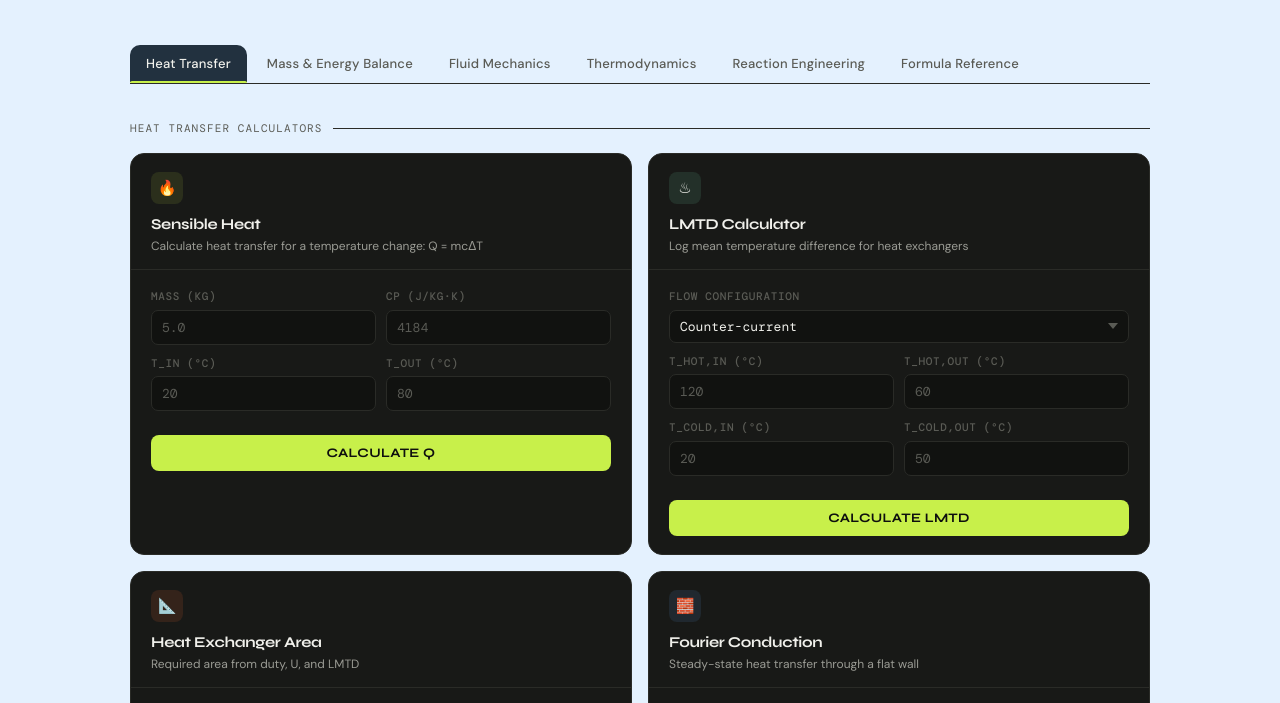
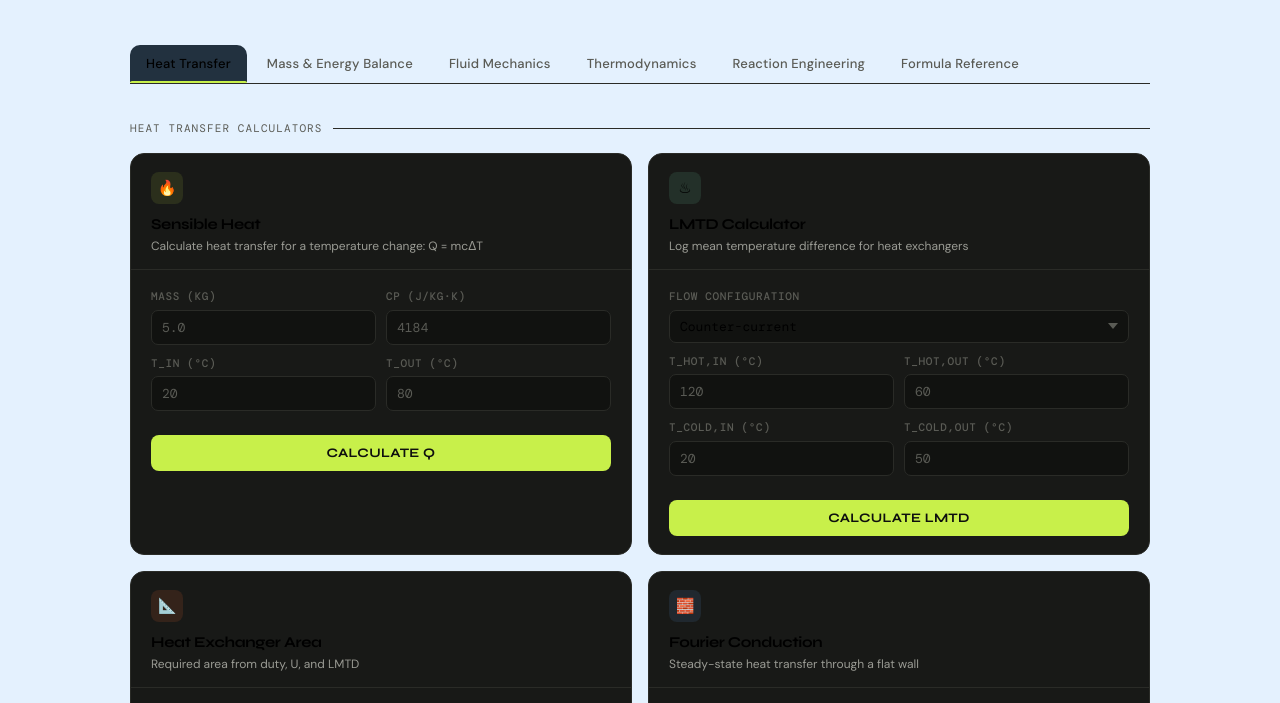
Before and after one commit to ldenucci2234234/chemeHub, a plain HTML site: page index.html in a window 1280 px wide. Shown: the part 305-1008 px from the top of the page. Drawn offline with nearby package versions, Linux system fonts and the light colour scheme.

Commit message:
Update index.html

```diff
--- a/index.html
+++ b/index.html
@@ -14,7 +14,7 @@
     --accent: #c8f04a;
     --accent2: #7fffc4;
     --accent3: #ff6b35;
-    --text: #f0f0eb;
+    --text: #000000;
     --text2: #9a9b94;
     --text3: #5a5b55;
     --card: #181917;
```
